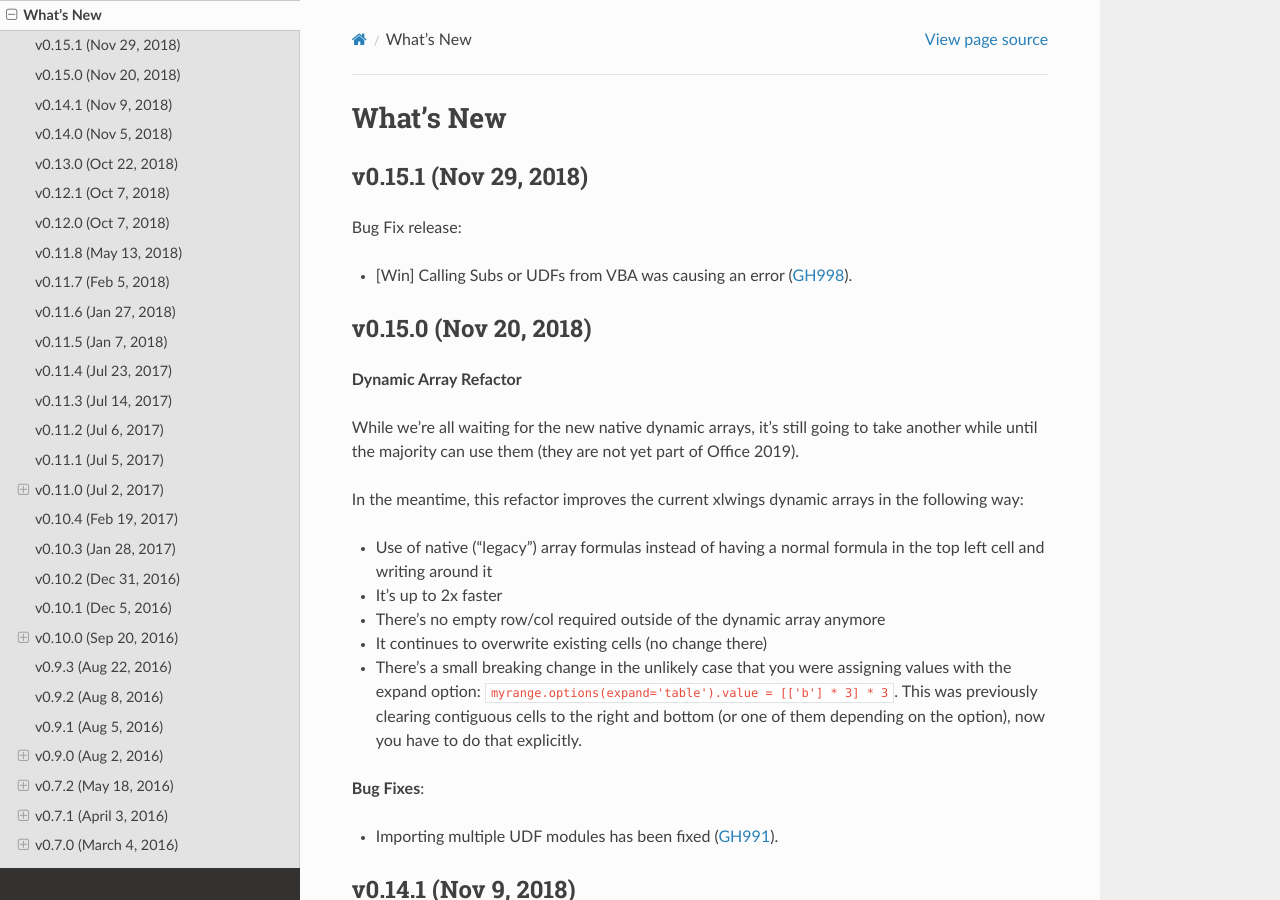
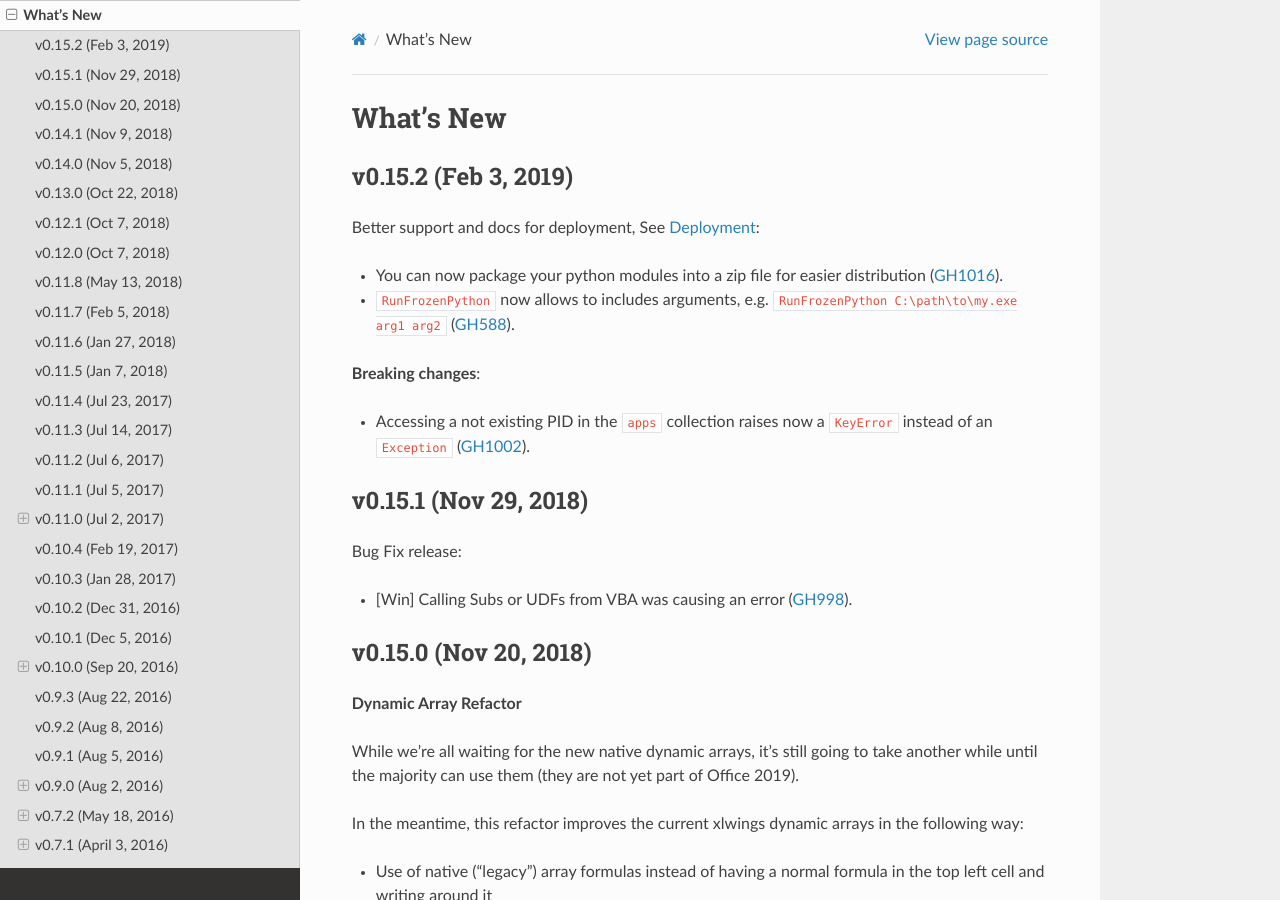
Before and after one commit to xlwings/xlwings, a Sphinx documentation site: the page built from docs/whatsnew.rst, in a window 1280 px wide and 900 px high. Built offline with Sphinx 7.4.7 and the Read the Docs theme 2.0.0, drawn with Linux system fonts in a browser that asks for light colours.

Commit message:
added deployment/whatsnew docs

```diff
--- a/docs/index.rst
+++ b/docs/index.rst
@@ -36,8 +36,9 @@
     command_line
     missing_features
     other_office_apps
+    deployment
+    extensions
     r_and_julia
-    extensions
     troubleshooting
     rest_api
     api
--- a/docs/index_latex.rst
+++ b/docs/index_latex.rst
@@ -20,8 +20,9 @@
     command_line
     missing_features
     other_office_apps
+    deployment
+    extensions
     r_and_julia
-    extensions
     troubleshooting
     rest_api
     api
--- a/docs/whatsnew.rst
+++ b/docs/whatsnew.rst
@@ -1,5 +1,17 @@
 What's New
 ==========
+
+v0.15.2 (Feb 3, 2019)
+---------------------
+
+Better support and docs for deployment, See :ref:`deployment`:
+
+* You can now package your python modules into a zip file for easier distribution (:issue:`1016`).
+* ``RunFrozenPython`` now allows to includes arguments, e.g. ``RunFrozenPython C:\path\to\my.exe arg1 arg2`` (:issue:`588`).
+
+**Breaking changes**:
+
+* Accessing a not existing PID in the ``apps`` collection raises now a ``KeyError`` instead of an ``Exception`` (:issue:`1002`).
 
 v0.15.1 (Nov 29, 2018)
 ----------------------
```
Also changed, not shown: docs/deployment.rst (added, +44 -0 lines).
